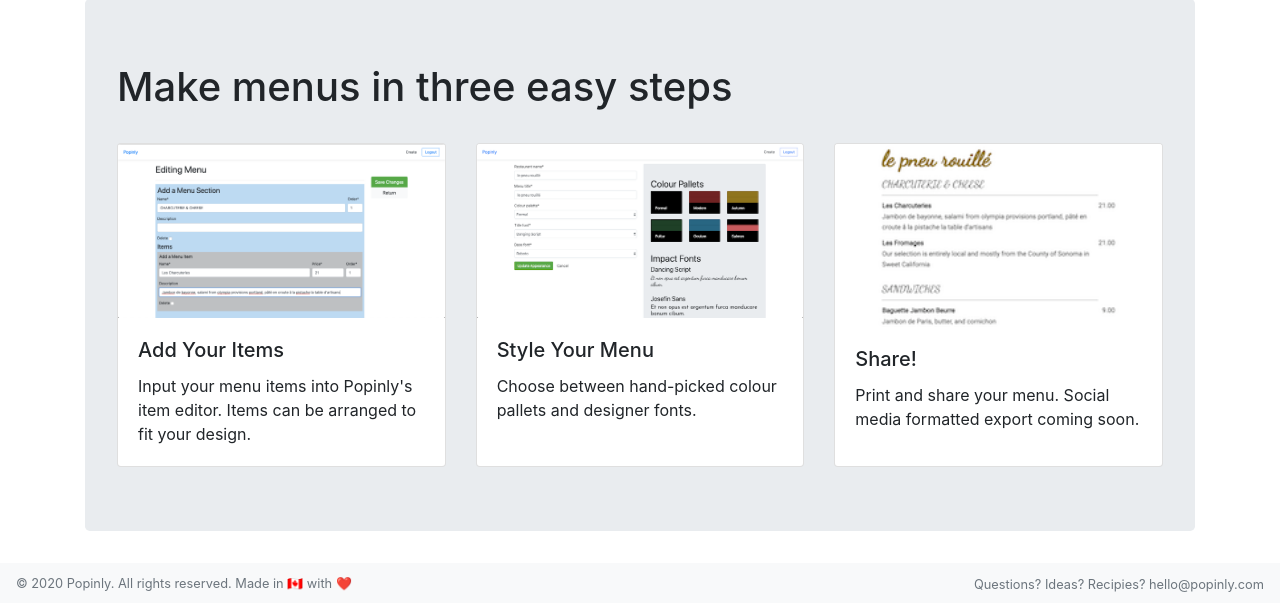
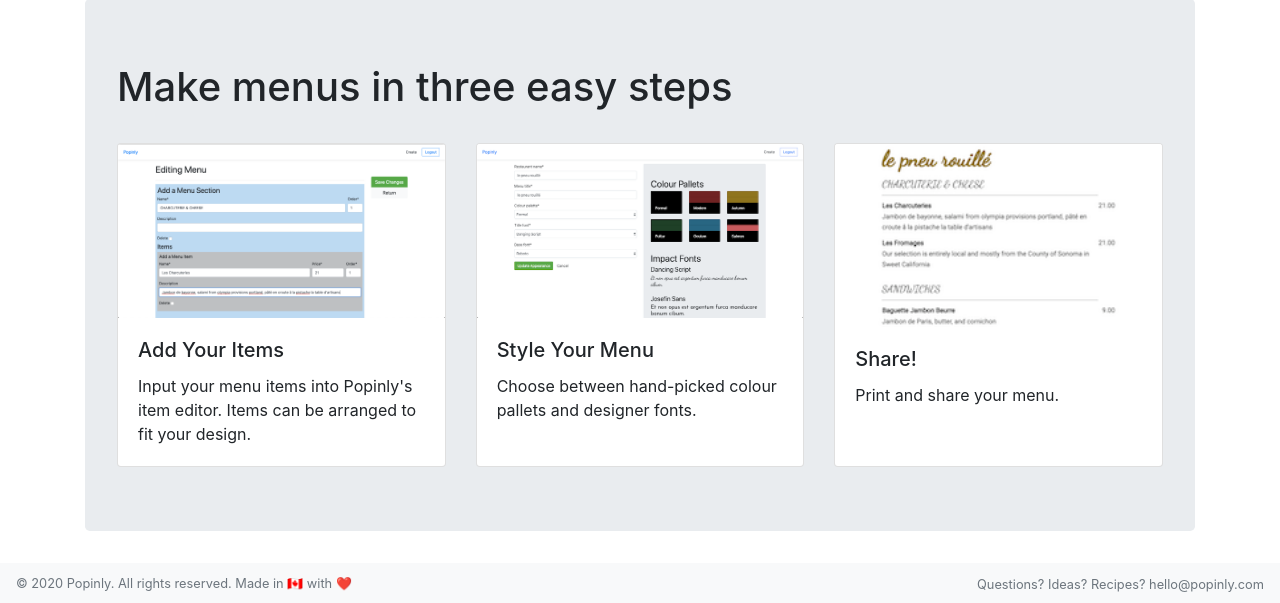
Before and after one commit to geooff/popinly, a Django app: page / in a window 1280 px wide. Shown: the part 1290-1893 px from the top of the page. Run offline with Django 3.2, Linux system fonts and the light colour scheme; some libraries are stand-ins or nearby versions.

Commit message:
Fix spelling

```diff
--- a/popinly/menu_gen/modelStyle.py
+++ b/popinly/menu_gen/modelStyle.py
@@ -18,7 +18,7 @@ class ColourPalette(models.TextChoices):
 
 
 class ImpactFontPalette(models.TextChoices):
-    Formal = "Dancing+Script", _("Danging Script")
+    Formal = "Dancing+Script", _("Dancing Script")
     Modern = "Josefin+Sans", _("Josefin Sans")
     Autumn = "Reenie+Beanie", _("Reenie Beanie")
     Fultur = "Nothing+You+Could+Do", _("Nothing You Could Do")
--- a/popinly/templates/base_generic.html
+++ b/popinly/templates/base_generic.html
@@ -58,7 +58,7 @@
     <footer id="footer" class="navbar navbar-light bg-light">
         <small class="text-muted">© 2020 Popinly. All rights reserved. Made in 🇨🇦 with ❤️</small>
         <div class="float-right">
-          <small class="text-muted">Questions? Ideas? Recipies? hello@popinly.com</small>
+          <small class="text-muted">Questions? Ideas? Recipes? hello@popinly.com</small>
         </div>
     </footer>
     {% endblock %}
--- a/popinly/templates/core/index.html
+++ b/popinly/templates/core/index.html
@@ -79,7 +79,7 @@
         <img src="{% static "images/card_3.png" %}" class="card-img-top" >
         <div class="card-body">
           <h5 class="card-title">Share!</h5>
-          <p class="card-text">Print and share your menu. Social media formatted export coming soon.</p>
+          <p class="card-text">Print and share your menu.</p>
         </div>
       </div>
     </div>
```
